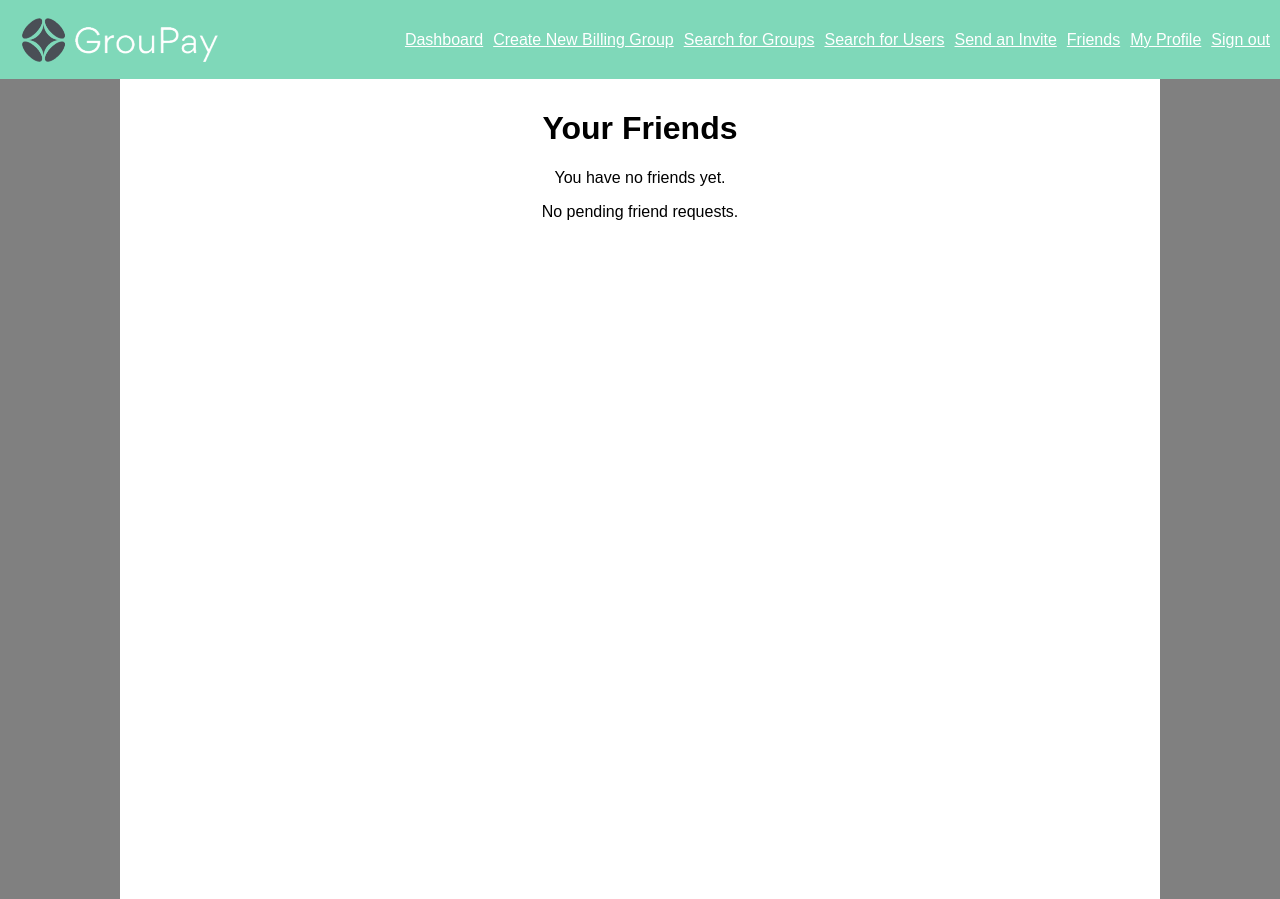
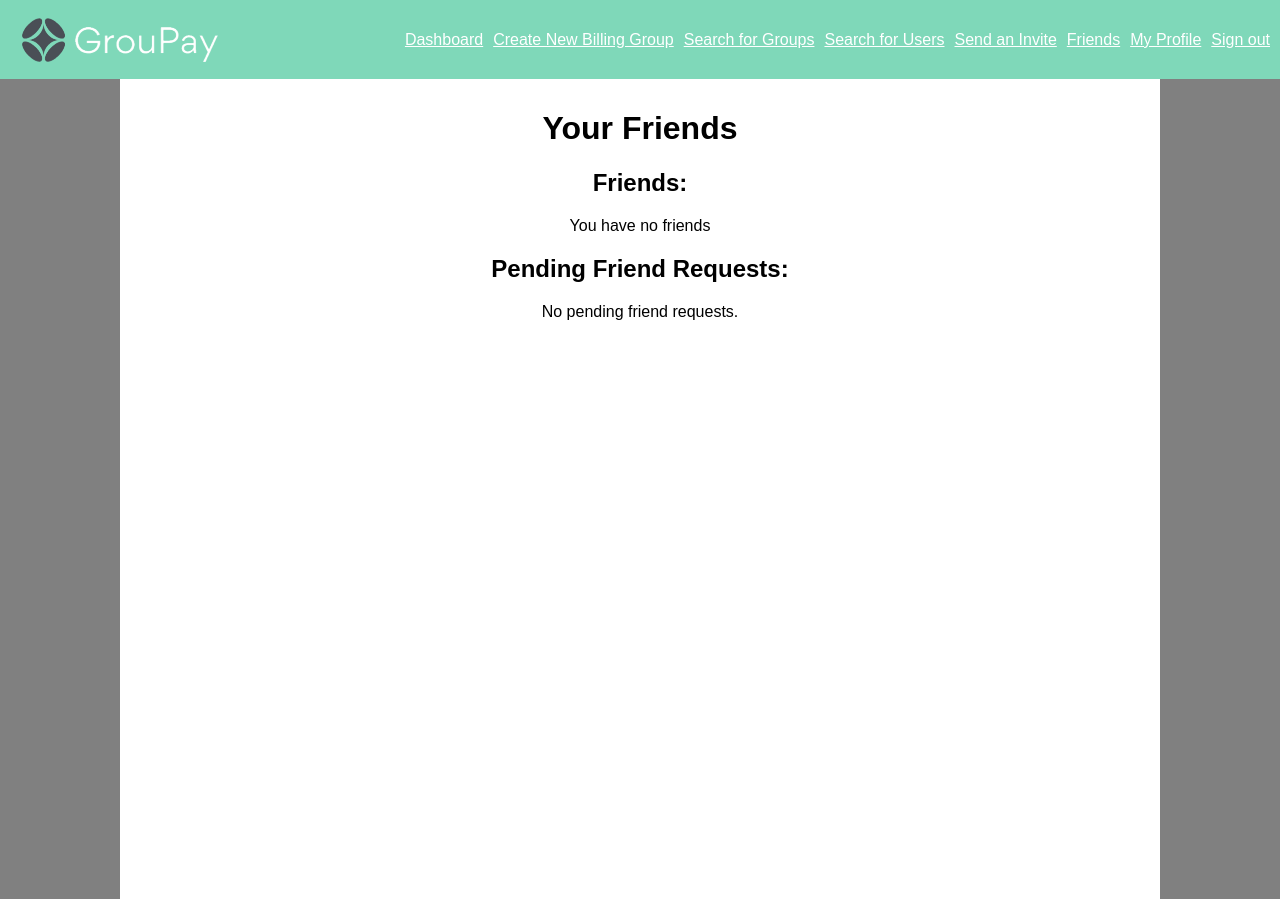
Before and after one commit to IAE21/GrouPay, a Flask app: page /friends in a window 1280 px wide. Run offline with Flask 3, Linux system fonts and the light colour scheme; the visitor is signed in with stand-in values (Sample User, id 1); data that the repository does not hold is empty; some libraries are stand-ins or nearby versions.

Commit message:
Update friends.html

```diff
--- a/templates/friends.html
+++ b/templates/friends.html
@@ -95,8 +95,8 @@
                         {% endif %}
                     {% endwith %}
 
+                    <h2>Friends:</h2>
                     {% if friends_list %}
-                    <h2>Friends:</h2>
                     <table>
                         <thead>
                             <tr>
@@ -125,11 +125,11 @@
                         </tbody>
                     </table>
                     {% else %}
-                    <p>You have no friends yet.</p>
+                    <p>You have no friends</p>
                     {% endif %}
 
+                    <h2>Pending Friend Requests:</h2>
                     {% if friend_requests %}
-                    <h2>Pending Friend Requests:</h2>
                     <table>
                         <thead>
                             <tr>
```
